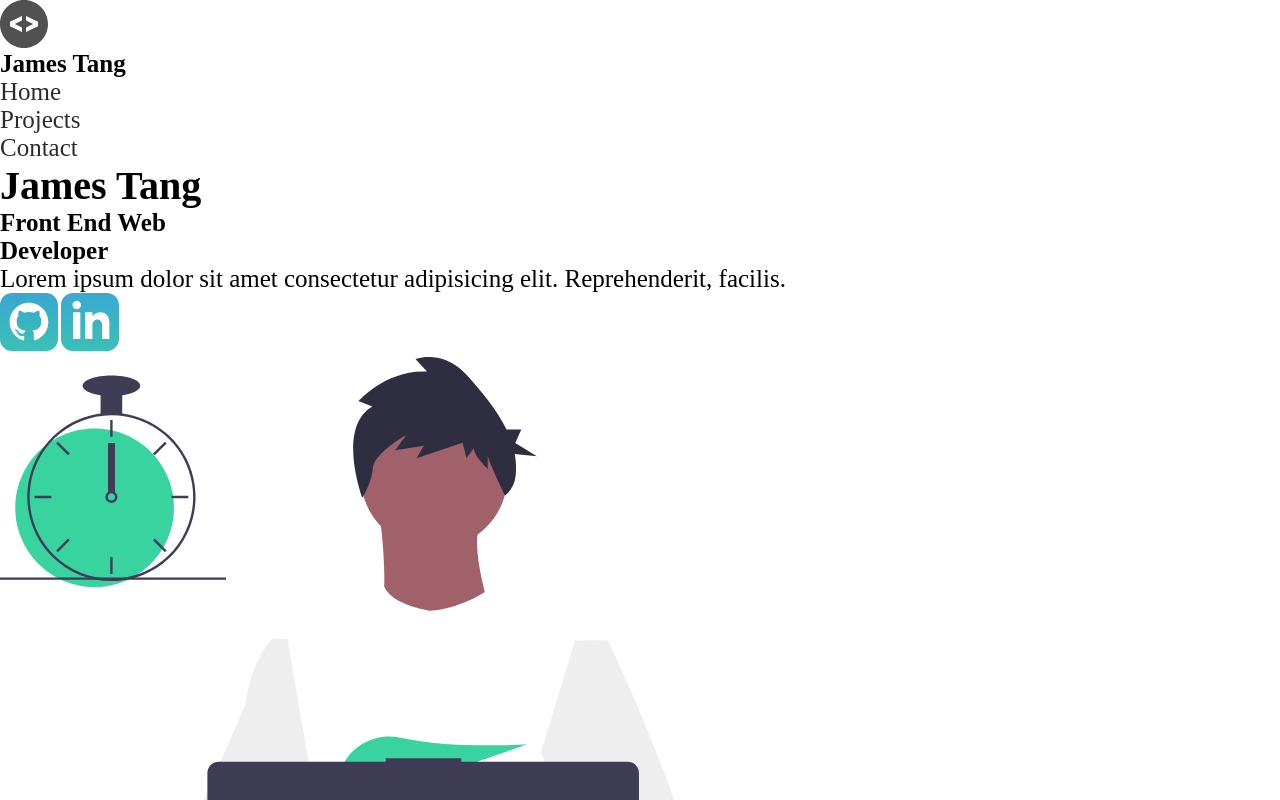
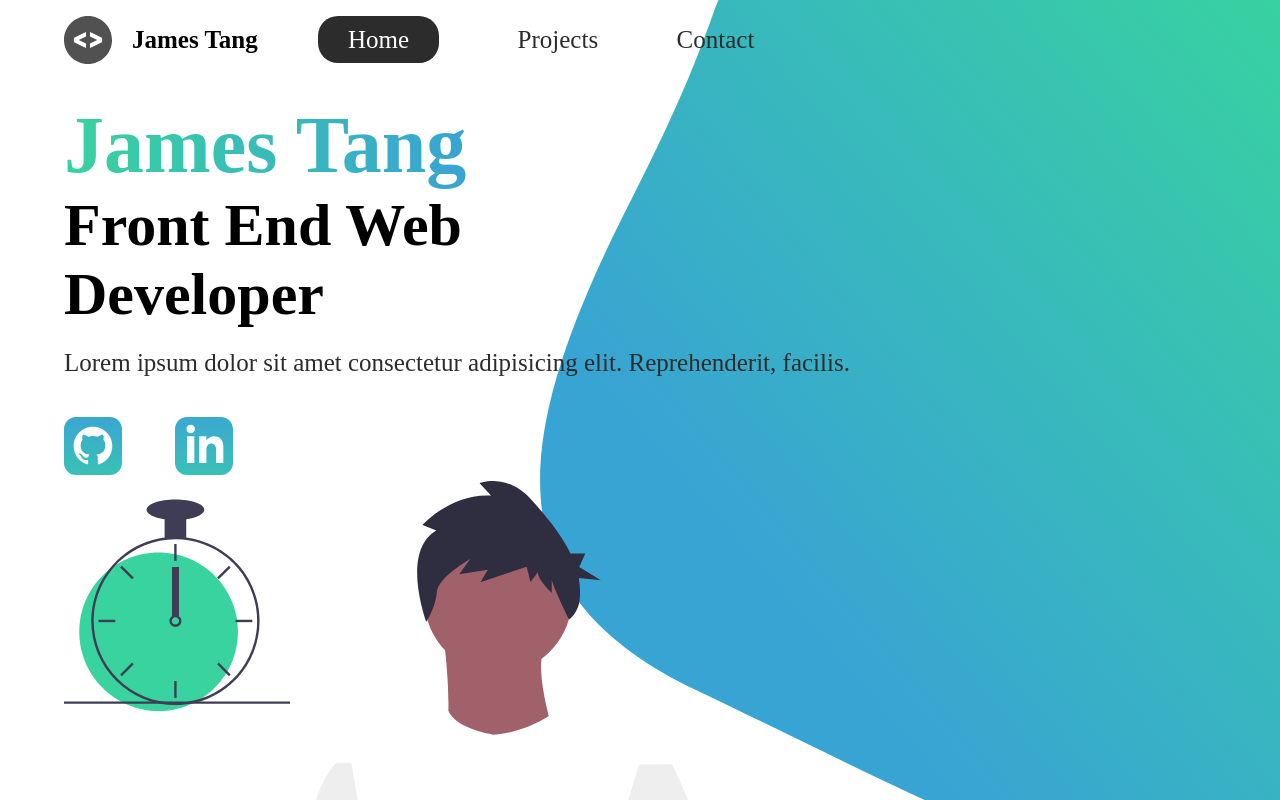
Before and after one commit to Jytang10/portfolio-site, a plain HTML site: page index.html in a window 1280 px wide. Shown: the top 800 px of the page. Drawn offline with Linux system fonts and the light colour scheme.

Commit message:
Intro section styling

```diff
--- a/index.html
+++ b/index.html
@@ -17,7 +17,7 @@
           <h1>James Tang</h1>
         </div>
         <ul>
-          <li><a href="/">Home</a></li>
+          <li><a class="active" href="/">Home</a></li>
           <li><a href="/">Projects</a></li>
           <li><a href="/">Contact</a></li>
         </ul>
--- /dev/null
+++ b/styles/_intro.scss
@@ -0,0 +1,77 @@
+.main-head {
+  width: 95%;
+  margin: 0 0 0 auto;
+}
+
+nav {
+  @include flex(space-between, center, row);
+  min-height: 10vh;
+  width: 60%;
+  flex-wrap: wrap;
+
+  .logo {
+    @include flex(flex-start, center, row);
+    flex: 1 1 10rem;
+
+    h1 {
+      margin: 2rem;
+    }
+  }
+
+  ul {
+    @include flex(space-around, center, row);
+    flex: 1 1 40rem;
+  }
+}
+
+.intro {
+  min-height: 90vh;
+  width: 90%;
+  margin: auto;
+  flex-wrap: wrap;
+  @include flex(space-between, center, row);
+
+  h2 {
+    font-size: 8rem;
+    padding-top: 2rem;
+    background: $gradient;
+    background-clip: text;
+    -webkit-background-clip: text;
+    color: transparent;
+    display: inline-block;
+  }
+  h3 {
+    font-size: 6rem;
+  }
+  p {
+    padding-top: 2rem;
+    color: $gray-text;
+  }
+}
+
+.splash {
+  position: absolute;
+  top: 0%;
+  right: 0%;
+  height: 100%;
+  z-index: -1;
+}
+
+.intro-social {
+  margin-top: 4rem;
+  a {
+    margin-right: 5rem;
+  }
+}
+
+.active {
+  background: $gray-text;
+  color: white;
+  padding: 1rem 3rem;
+  border-radius: 2rem;
+}
+
+.intro-text,
+.intro-images {
+  flex: 1 1 40rem;
+}
--- a/styles/style.scss
+++ b/styles/style.scss
@@ -15,3 +15,4 @@ $gray-text: #2c2c2c;
 }
 
 @import "global";
+@import "intro";
```
Also changed, not shown: styles/style.css, 1 other file.
